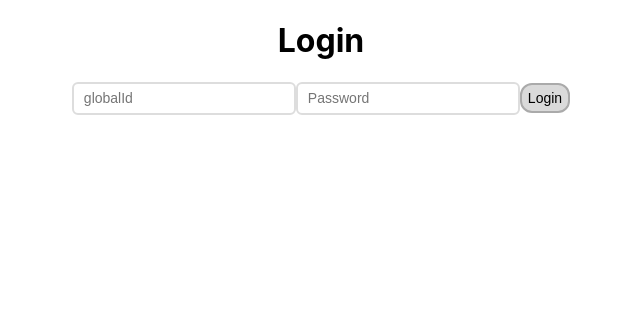
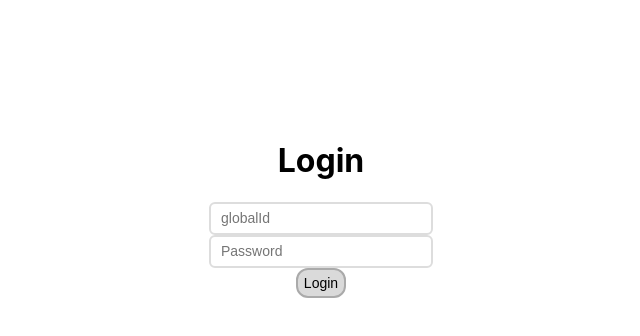
Before and after one commit to karne1cb/Interactive-Campus-Mapping-System-for-CMU, a React (Create React App) app in the folder frontend/: page /login in a window 1280 px wide. Shown: the top 336 px of the page, without its empty margins (319-959 px from the left). Built offline with nearby package versions, Linux system fonts and the light colour scheme; a web font is replaced by a local one.

Commit message:
Add private routes and added css for login page.

```diff
--- a/frontend/src/App.jsx
+++ b/frontend/src/App.jsx
@@ -1,25 +1,26 @@
 import './CSS/App.css';
 import './CSS/index.css';
-import { Route, BrowserRouter as Router, Routes, Navigate} from 'react-router-dom';
+import { Route, BrowserRouter as Router, Routes, Navigate, Switch } from 'react-router-dom';
 import MapView from './Components/MapView';
 import Login from './Components/Login';
 import AdminTest from './Components/AdminCheck';
 import AddLocation from './Components/AddLocation';
 import EditLocation from './Components/EditLocation';
+import PrivateRoute from './Components/PrivateRoutes';
 
 
 function App() {
   return (
     <Router>
       <div className="App">
-      {/* Hides the search bar and navbar when on the login screen. */}
+        {/* Hides the search bar and navbar when on the login screen. */}
         <Routes>
-          <Route exact path="/map" element={<MapView />} />
+          <Route exact path="/login" element={<Login />}/>
+          <Route exact path="/AddLoc" element={<PrivateRoute Component={AddLocation}/>} />
+          <Route exact path="/EditLoc/*" element={<PrivateRoute Component={EditLocation} />} />
+          <Route exact path="" element={<Navigate to="/map" />}/> {/* Redirect to map if no path is specified */}
+          <Route exact path="/map" element={<PrivateRoute Component={MapView}/>} />
           <Route exact path="/adminTest" element={<AdminTest />} />
-          <Route exact path="/login" element={<Login />} />
-          <Route exact path="/AddLoc" element={<AddLocation />} />
-          <Route exact path="/EditLoc/*" element={<EditLocation/>} />
-          <Route exact path="" element={<Navigate to="/map"/>}/> {/* Redirect to map if no path is specified */}
         </Routes>
       </div>
     </Router>
--- /dev/null
+++ b/frontend/src/CSS/Login.css
@@ -0,0 +1,12 @@
+.login{
+    display: absolute;
+    height: 100vh;
+    margin-top: 15vh;
+}
+
+#loginForm{
+    display: flex;
+    flex-direction: column;
+    justify-content: center;
+    align-items: center;
+}
--- a/frontend/src/Components/AuthService.jsx
+++ b/frontend/src/Components/AuthService.jsx
@@ -58,7 +58,26 @@ class AuthService {
         timeout: 8000,
         headers: this.authHeader()
       })
-         if(res.status === 200){
+      if (res.status === 200) {
+        return true;
+      }
+      return false;
+    }
+    catch (err) {
+      console.error(err);
+    }
+  }
+
+  // Determine if user is logged in WARNING: Might not want to use this in production to restrict routes
+  async isLoggedIn() {
+    try {
+      let res = await axios({
+        url: API_URL + 'authCheck',
+        method: 'get',
+        timeout: 8000,
+        headers: this.authHeader()
+      })
+      if (res.status === 200) {
         return true;
       }
       return false;
--- a/frontend/src/Components/Login.jsx
+++ b/frontend/src/Components/Login.jsx
@@ -1,6 +1,7 @@
 import React, { useState } from 'react';
 import { useNavigate } from 'react-router-dom';
 import AuthService from './AuthService';
+import '../CSS/Login.css';
 
 export default function Login() {
     const [globalId, setGlobalId] = useState('');
@@ -20,8 +21,9 @@ export default function Login() {
 
     return (
         <div className="login">
-            <h1>Login</h1>
-            <form onSubmit={handleSubmit}>
+
+            <form id='loginForm' onSubmit={handleSubmit}>
+                <h1>Login</h1>
                 <input
                     type="text"
                     placeholder="globalId"
--- a/frontend/src/Components/MapView.jsx
+++ b/frontend/src/Components/MapView.jsx
@@ -1,9 +1,7 @@
 import { React, useRef, useState } from 'react';
 import { useLocation, useNavigate } from 'react-router';
 import { MapContainer, TileLayer, Marker, Popup, ZoomControl } from 'react-leaflet';
-import AuthService from './AuthService';
 import MapDirectionService from './MapDirectionService';
-import LocationService from './LocationService';
 import LocationResult from './LocationResult';
 import NavBar from './SideNavBar';
 import '../CSS/MapView.css';
--- /dev/null
+++ b/frontend/src/Components/PrivateRoutes.jsx
@@ -0,0 +1,16 @@
+import React from 'react';
+import { Navigate } from 'react-router-dom';
+
+/**
+ * Used to protect routes from unauthenticated users.
+ * @param {*} param0
+ * @returns
+ */
+function PrivateRoute({ Component, ...rest }) {
+    const isAuthenticated = localStorage.getItem('user') !== null;
+    return (
+        isAuthenticated ? <>{<Component />}</> : <Navigate to="/login" />
+    )
+}
+
+export default PrivateRoute;
--- a/frontend/src/Components/SideNavBar.jsx
+++ b/frontend/src/Components/SideNavBar.jsx
@@ -57,6 +57,7 @@ export default function NavBar(props) {
     const handleLogout = () => {
         AuthService.logout();
         setLoggedIn(false);
+        navigate('/login');
     };
 
     const handleLogin = () => {
```
Also changed, not shown: 1 other file (tests, documents, lock files or other folders). Lines whose indentation alone changed are shown as unchanged.
